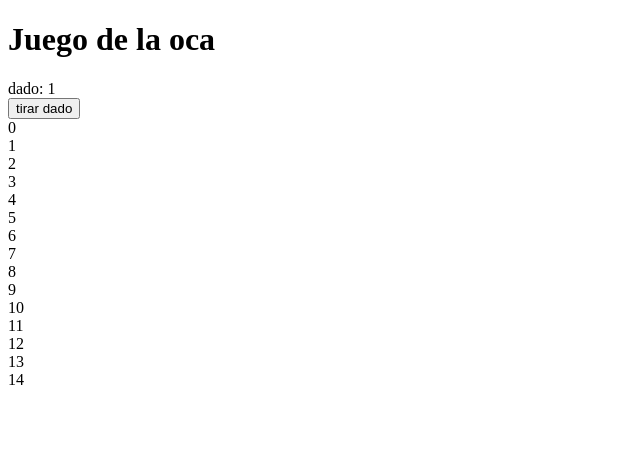
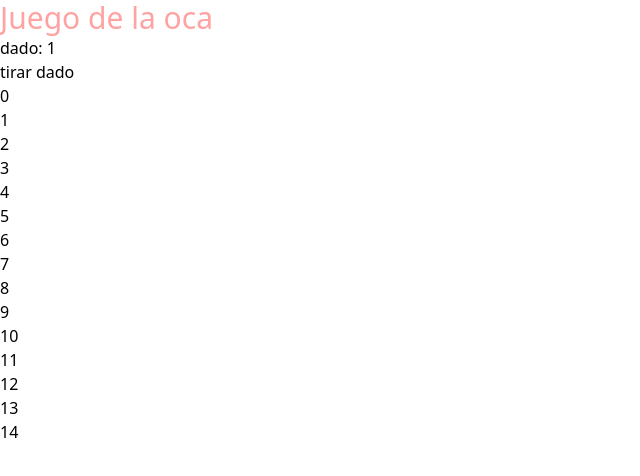
Before and after one commit to lidiapdiaz/practice-react, a React (Vite) app in the folder Goose-game/: page / in a window 1280 px wide. Shown: the top 476 px of the page, without its empty margins (0-640 px from the left). Built offline with nearby package versions, Linux system fonts and the light colour scheme.

Commit message:
instalar tailwind 4 en el proyecto

```diff
--- a/Goose-game/index.html
+++ b/Goose-game/index.html
@@ -3,6 +3,7 @@
   <head>
     <meta charset="UTF-8" />
     <link rel="icon" type="image/svg+xml" href="/vite.svg" />
+    <link href="/dist/styles.css" rel="stylesheet">
     <meta name="viewport" content="width=device-width, initial-scale=1.0" />
     <title>Juego de la oca</title>
   </head>
--- a/Goose-game/package.json
+++ b/Goose-game/package.json
@@ -10,8 +10,10 @@
     "preview": "vite preview"
   },
   "dependencies": {
+    "@tailwindcss/vite": "^4.0.0",
     "react": "^18.3.1",
-    "react-dom": "^18.3.1"
+    "react-dom": "^18.3.1",
+    "tailwindcss": "^4.0.0"
   },
   "devDependencies": {
     "@eslint/js": "^9.17.0",
--- /dev/null
+++ b/Goose-game/src/App.css
@@ -0,0 +1 @@
+/*estilos app*/
--- a/Goose-game/src/Board.jsx
+++ b/Goose-game/src/Board.jsx
@@ -1,4 +1,5 @@
 import Dice from "./Dice"
+import './App.css'
 
 //Creamos un array de 10 posiciones que serán las casillas
 const board = Array(15).fill(null)
@@ -7,7 +8,7 @@ function Board() {
 
   return (
     <>
-    <h1>Juego de la oca</h1>
+    <h1 className="text-red-300 text-3xl">Juego de la oca</h1>
     <Dice/>
     {board.map((cell, index) =>{
       return(<div key={index}>{index}</div>)
--- /dev/null
+++ b/Goose-game/src/index.css
@@ -0,0 +1,2 @@
+/*estilos del index*/
+@import "tailwindcss";
--- a/Goose-game/src/main.jsx
+++ b/Goose-game/src/main.jsx
@@ -1,6 +1,7 @@
 import { StrictMode } from 'react'
 import { createRoot } from 'react-dom/client'
 import Board from './Board.jsx'
+import './index.css'
 
 createRoot(document.getElementById('root')).render(
   <StrictMode>
--- a/Goose-game/vite.config.js
+++ b/Goose-game/vite.config.js
@@ -1,7 +1,11 @@
 import { defineConfig } from 'vite'
 import react from '@vitejs/plugin-react-swc'
+import tailwindcss from '@tailwindcss/vite'
 
 // https://vite.dev/config/
 export default defineConfig({
-  plugins: [react()],
+  plugins: [
+    react(),
+    tailwindcss(),
+  ],
 })
```
Also changed, not shown: 1 other file (tests, documents, lock files or other folders).
